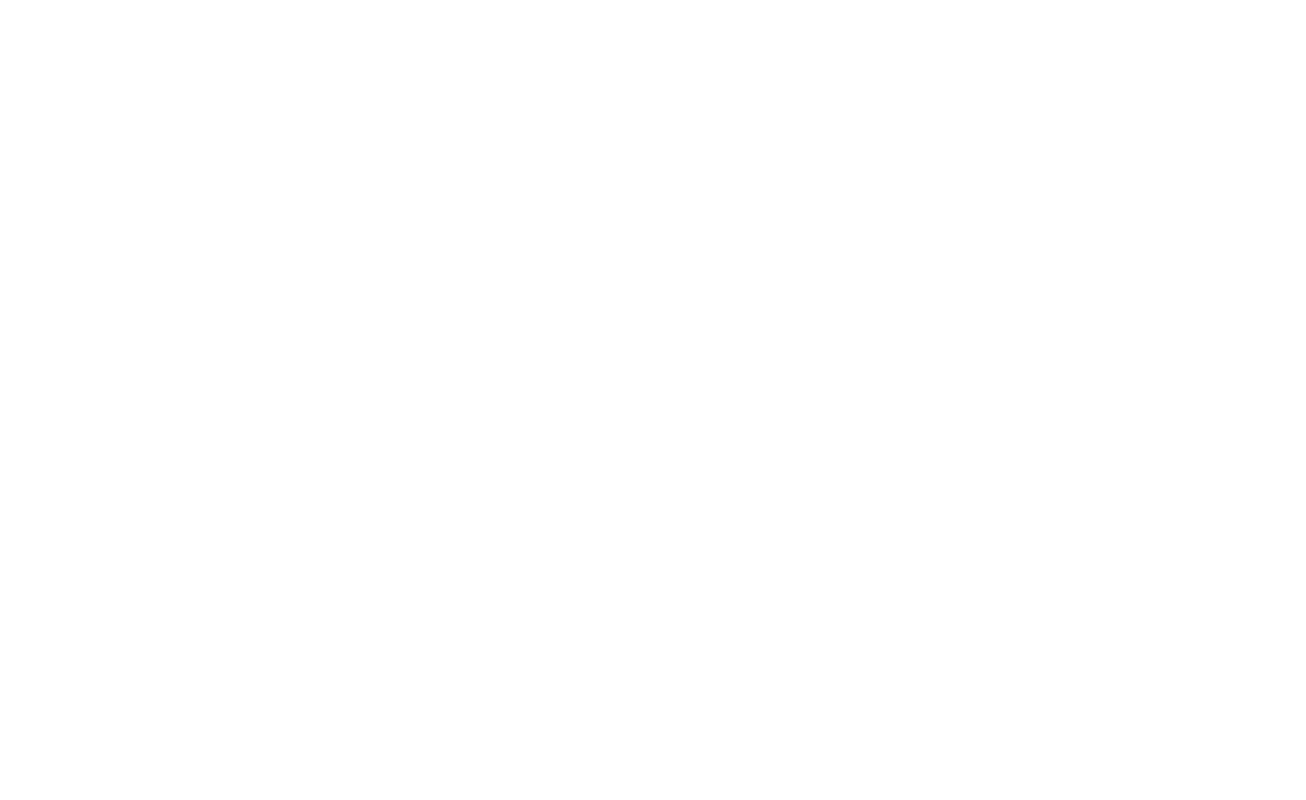
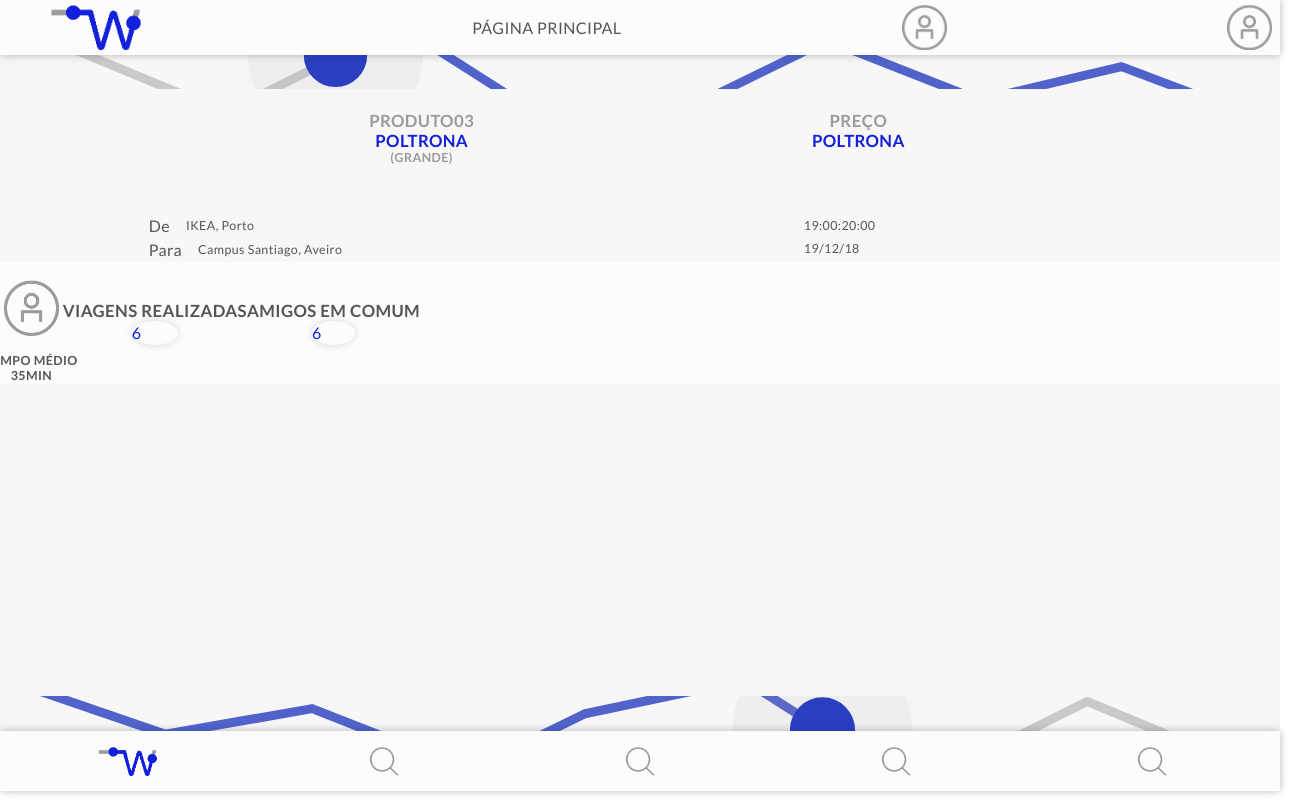
Before and after one commit to eleonorsilva96/ontheway-app, a React app: page /condutor in a window 1280 px wide. Shown: the whole page, 1306 px wide, since content can reach past the window. Built offline with nearby package versions, Linux system fonts and the light colour scheme.

Commit message:
condutor

```diff
--- a/src/js/components/App.js
+++ b/src/js/components/App.js
@@ -8,6 +8,8 @@ import Footer from "./FooterPath";
 import Stage from "./Stage";
 import Viagem from "./Viagem";
 import Condutores from "./ListaCondutores";
+import Condutor from "./Condutor";
+
 
 const AppRouter = () => (
 
@@ -18,6 +20,7 @@ const AppRouter = () => (
                                         <Route exact path='/pedido/' component={ Pedido }  />
                                         <Route exact path='/viagem/' component={ Viagem }  />
                                         <Route exact path='/condutores/' component={ Condutores }  />
+                                        <Route exact path='/condutor/' component={ Condutor }  />
 
                                     </Switch>
         </div>
--- /dev/null
+++ b/src/js/components/Condutor.js
@@ -0,0 +1,97 @@
+
+
+import React from "react";
+import { Link } from "react-router-dom";
+import '../../main.css';
+import Image from "./Image";
+import DatePicker from "react-datepicker";
+import FooterPath from "./FooterPath";
+import "react-datepicker/dist/react-datepicker.css";
+import { registerLocale, setDefaultLocale } from "react-datepicker";
+import pt from 'react-datepicker/node_modules/date-fns/locale/pt';
+import MenuPath from "./MenuPath";
+registerLocale('pt', pt);
+setDefaultLocale('pt');
+
+class Condutor extends React.Component{
+    constructor(props) {
+        super(props);
+        this.myElement = null;
+        this.myTween = null;
+    }
+    /*
+    componentDidMount(){
+        // use the node ref to create the animation
+        this.myTween = TweenLite.to(this.myElement, 1, {display:"none"});
+    }
+*/
+    render (){
+        return(
+            <div className="container-fluid h-100 p-0">
+                <MenuPath />
+                <div className="stage-no-photo white-back d-flex flex-column align-items-center justify-content-start">
+                    <div className="container-fluid mt-5 pt-2">
+
+                        <div className="row d-flex justify-content-center align-items-center">
+                            <div className="col-4 d-flex flex-column align-items-center">
+                                <h5 className="d-flex text-uppercase align-items-center font-weight-bold gray-text">Produto<span id="num-produto">03</span></h5>
+                                <h5 id="nome-produto" className="d-flex text-uppercase align-items-center font-weight-bold primary-text">Poltrona</h5>
+                                <h6 className="d-flex text-uppercase align-items-center font-weight-bold gray-text">(<span id="tamanho-produto">grande</span>)</h6>
+                            </div>
+                            <div className="col-4 d-flex flex-column align-items-center align-self-start">
+                                <h5 className="d-flex text-uppercase align-items-center font-weight-bold gray-text">Preço</h5>
+                                <h5 id="preco-produto" className="d-flex text-uppercase align-items-center font-weight-bold primary-text">Poltrona</h5>
+                            </div>
+                        </div>
+
+                        <div className="d-flex row justify-content-center align-items-center mt-5">
+                            <div className="col-6 d-flex flex-column justify-content-start align-items-start">
+                                <div className="d-flex row align-items-center"><label>De</label>
+                                    <h6 id="origem" className="ml-3">IKEA, Porto</h6></div>
+                                <div className="d-flex row align-items-center"><label>Para</label>
+                                    <h6 className="ml-3" id="destino">Campus Santiago, Aveiro</h6></div>
+                            </div>
+                            <div className="col-3 d-flex flex-column justify-content-between align-items-between">
+                                <div className="d-flex row pb-2"><label className="icon-time"></label>
+                                    <h6 id="tempo"><span id="inicio">19:00</span>:<span id="fim">20:00</span></h6></div>
+                                <div className="d-flex row"><label className="icon-calender"></label><h6 id="data">19/12/18</h6></div>
+                            </div>
+                        </div>
+
+                        <div className="white">
+                                <div className="row d-flex align-items-center">
+                                    <div className="d-flex flex-column align-items-center">
+                                        <div className="m-3 previewComponent-md">
+                                            <div id="image-default" className="image-default">
+                                            </div>
+                                        </div>
+                                        <h6 className="text-uppercase font-weight-bold">tempo médio</h6>
+                                        <h6 className="text-uppercase font-weight-bold"><span id="tempo-medio">35</span>min</h6>
+                                    </div>
+                                    <div className="d-flex flex-column align-items-center">
+                                        <div className="row d-flex align-items-center">
+                                            <div className="d-flex flex-column align-items-center">
+                                                <h5 className="text-uppercase font-weight-bold">viagens realizadas</h5>
+                                                <div className="w-25 rounded-circle white shadow"><span className="primary-text" id="nr-viagens">6</span></div>
+                                            </div>
+                                            <div className="d-flex flex-column align-items-center">
+                                                <h5 className="text-uppercase font-weight-bold">amigos em comum</h5>
+                                                <div className="w-25 rounded-circle white shadow"><span className="primary-text" id="nr-amigos">6</span></div>
+                                            </div>
+                                        </div>
+                                    </div>
+                                </div>
+                                <div className="row d-flex align-items-center">
+
+                                </div>
+                        </div>
+
+                    </div>
+                </div>
+                <FooterPath />
+            </div>
+        );
+    }
+}
+
+export default Condutor;
--- a/src/js/components/FooterPath.js
+++ b/src/js/components/FooterPath.js
@@ -3,13 +3,7 @@ import { Link } from "react-router-dom";
 import { Grid, Row, Col } from 'react-bootstrap';
 import '../../main.css';
 
-class FooterPath extends React.Component {
-    constructor(props) {
-        super(props);
-        // reference to the DOM node
-    }
-
-    render() {
+const FooterPath = props => {
         return (
             <div className="menu footer d-flex justify-content-between align-items-center bars white shadow">
                 <div className="p-2 logo icons-size bring-to-front">
@@ -27,7 +21,7 @@ class FooterPath extends React.Component {
                 <div className="p-2 activity icons-size bring-to-front">
 
                 </div>
-                <div ref="path" className="path-bottom justify-content-center">
+                <div ref={props.pathRef} className="path-bottom justify-content-center">
 
                 </div>
                 <div className="background white shadow align-self-center">
@@ -35,7 +29,6 @@ class FooterPath extends React.Component {
                 </div>
             </div>
         );
-    }
-}
+};
 
 export default FooterPath;
--- a/src/js/components/ListaCondutores.js
+++ b/src/js/components/ListaCondutores.js
@@ -1,4 +1,4 @@
-//TODO tentar passar a ref de outra componente
+
 
 import React from "react";
 import { Link } from "react-router-dom";
@@ -45,13 +45,13 @@ class ListaCondutores extends React.Component{
 
     componentDidMount(){
         // use the node ref to create the animation
-        this.myTween = TweenLite.to(this.myElement, 1, {display:"none"});
+        this.myTween = TweenLite.to(this.myElement, 1, { ease:Power3.easeOut,display:"none"});
     }
 
     render (){
         return(
             <div className="container-fluid h-100 p-0">
-                <MenuPath pathRef={div => this.myElement = div}/>
+                <MenuPath />
                 <div className="stage-no-photo white-back d-flex flex-column align-items-center justify-content-start">
                     <div className="container-fluid mt-5 pt-2">
                             <div className="row justify-content-center">
@@ -159,7 +159,7 @@ class ListaCondutores extends React.Component{
                     </div>
                             </div>
                     </div>
-                <FooterPath />
+                <FooterPath pathRef={div => this.myElement = div} />
             </div>
         );
     }
--- a/src/js/components/MenuPath.js
+++ b/src/js/components/MenuPath.js
@@ -19,7 +19,7 @@ const MenuPath = props => {
                     </div>
                 </div>
                 <ImageUpload />
-                <div ref={props.pathRef} className="path align-self-center">
+                <div className="path align-self-center">
                 </div>
                 <div className="background white shadow align-self-center">
 
--- a/src/main.css
+++ b/src/main.css
@@ -28,6 +28,10 @@ h5, .h5,
 h6, .h6 {
     font-family: 'Lato', sans-serif;
     padding: 0;
+    margin: 0;
+}
+
+label{
     margin: 0;
 }
 
```
